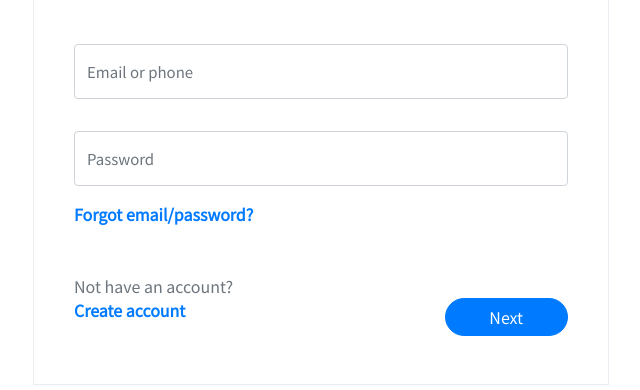
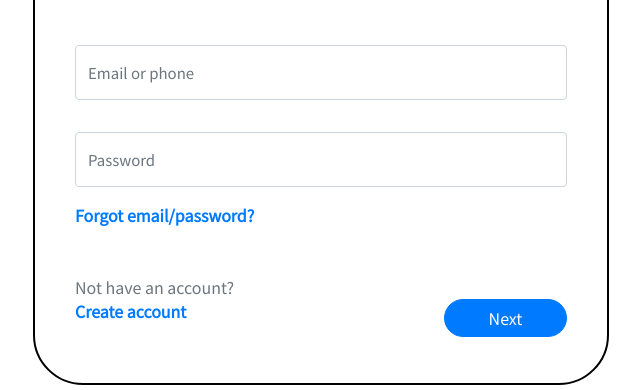
Before and after one commit to aayushbg/Login_Page, a website: page frontend/index.html in a window 1280 px wide. Shown: the part 263-653 px from the top of the page, without its empty margins (319-959 px from the left). Drawn offline with nearby package versions, Linux system fonts and the light colour scheme.

Commit message:
Update style.css
LOGIN DESIGN MADE MORE MODERN LOOKING

```diff
--- a/frontend/stylesheets/style.css
+++ b/frontend/stylesheets/style.css
@@ -1,3 +1,4 @@
+
 #preloader{
     width: 100%;
     height: 100vh;
@@ -12,8 +13,10 @@
 }
 
 .form-container{
+    /* background: #3b3b3b; */
     font-family: 'Noto Sans TC', sans-serif;
-    border: 1px solid rgb(234, 237, 242);
+    border: 2px solid #000;
+    border-radius: 50px;
     width: 45vw;
     height:600px;
 }
```
